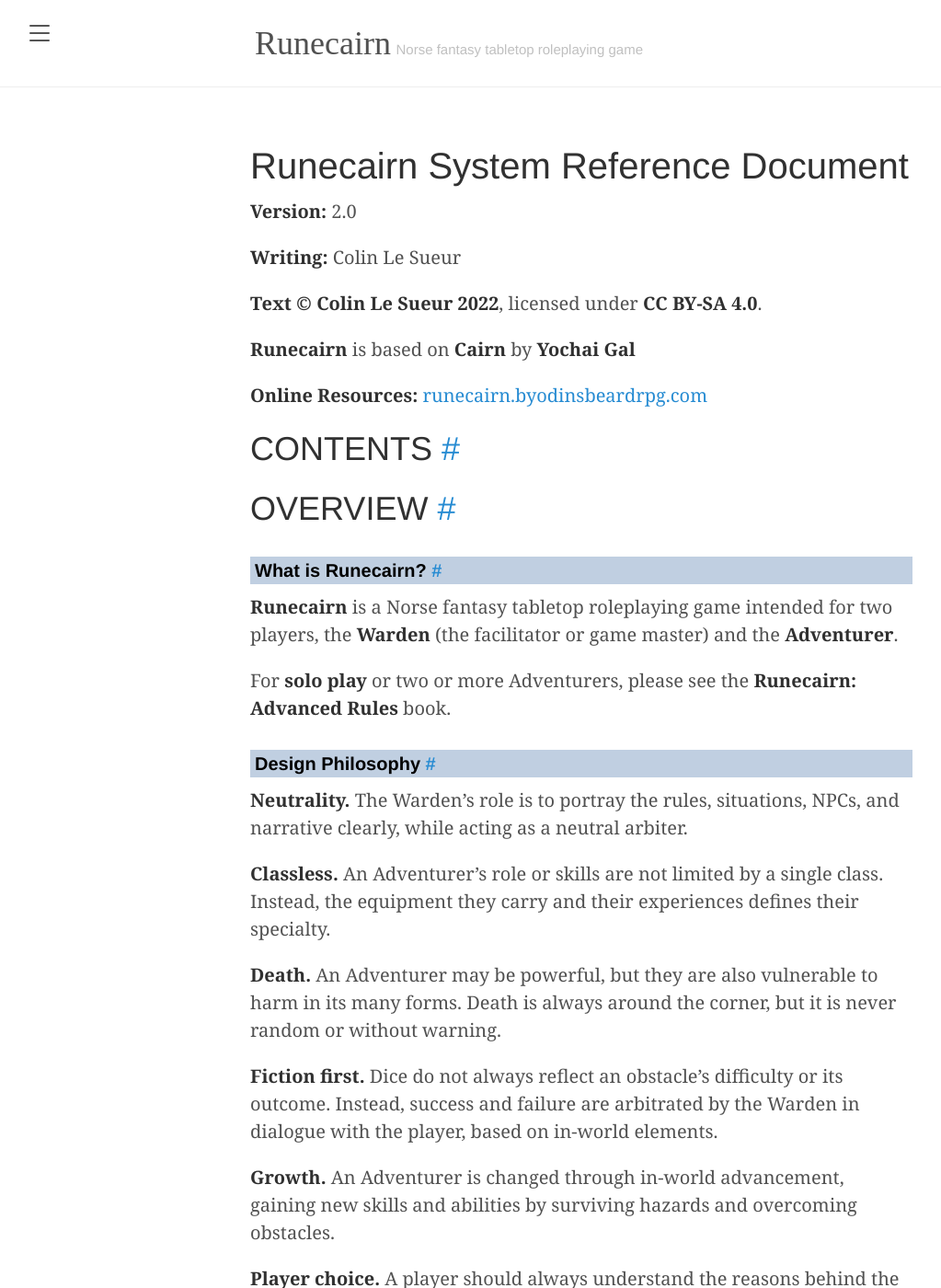
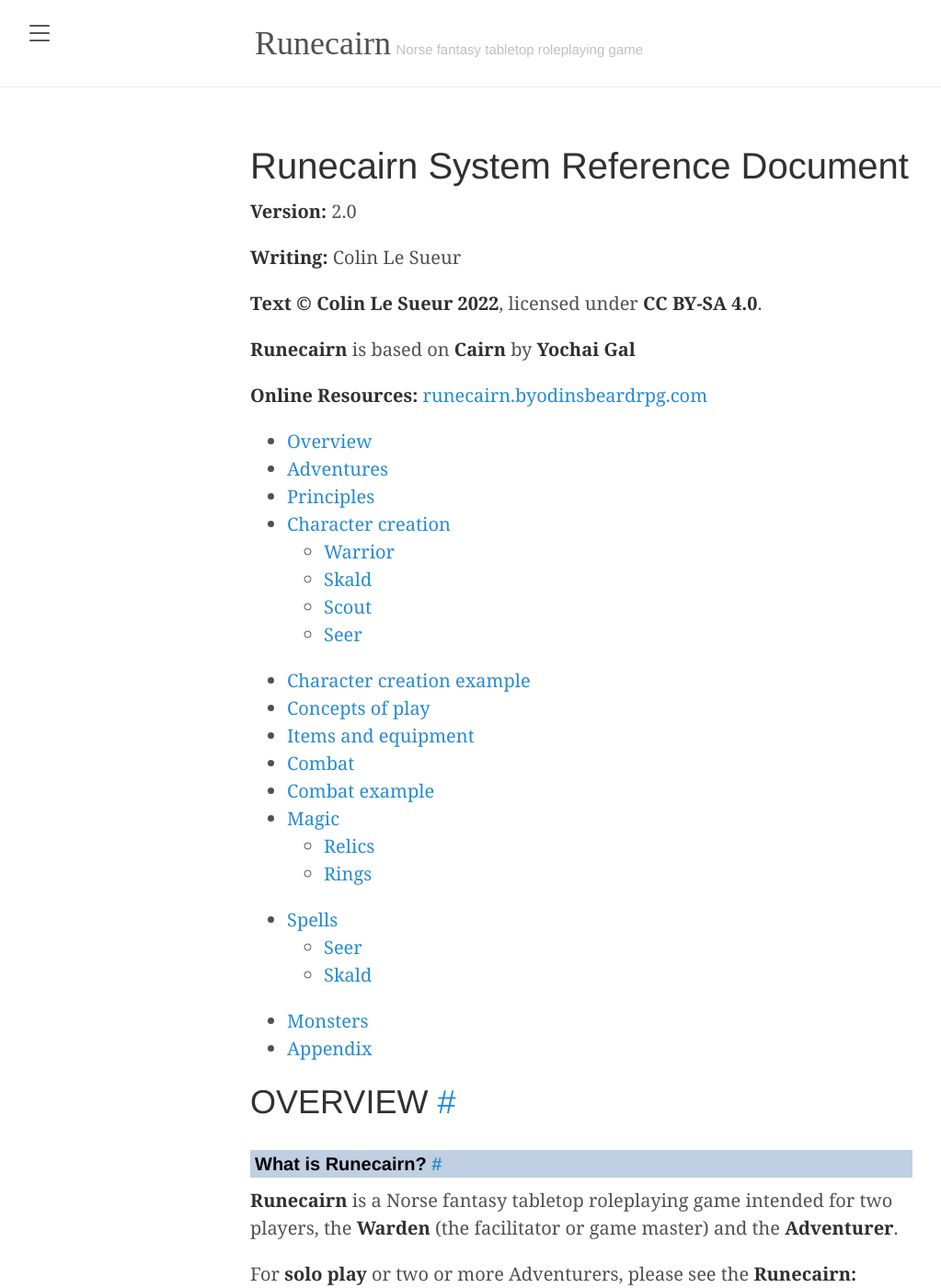
Before and after one commit to byodinsbeardrpg/byodinsbeardrpg.github.io, a Jekyll site: the page built from srd.md, in a window 1280 px wide and 1400 px high. Shown: the whole window at 92% size, without its empty margins (8-1031 px from the left). Built offline with Jekyll 4.4.1, drawn with Linux system fonts in a browser that asks for light colours; some web fonts are replaced.

Commit message:
Update srd.md

```diff
--- a/srd.md
+++ b/srd.md
@@ -15,8 +15,27 @@
 
 **Online Resources:** [runecairn.byodinsbeardrpg.com](https://runecairn.byodinsbeardrpg.com)
 
-## CONTENTS
-{:toc}
+- [Overview](#overview)
+- [Adventures](#adventures)
+- [Principles](#principles)
+- [Character creation](#character-creation)
+  - [Warrior](#warrior)
+  - [Skald](#skald)
+  - [Scout](#scout)
+  - [Seer](#seer)
+- [Character creation example](#character-creation-example)
+- [Concepts of play](#concepts-of-play)
+- [Items and equipment](#items-and-equipment)
+- [Combat](#combat)
+- [Combat example](#combat-example)
+- [Magic](#magic)
+  - [Relics](#relics)
+  - [Rings](#rings)
+- [Spells](#spells)
+  - [Seer](#seer-spells)
+  - [Skald](#skald-spells)
+- [Monsters](#monsters)
+- [Appendix](#appendix)
 
 ## OVERVIEW
 
```
